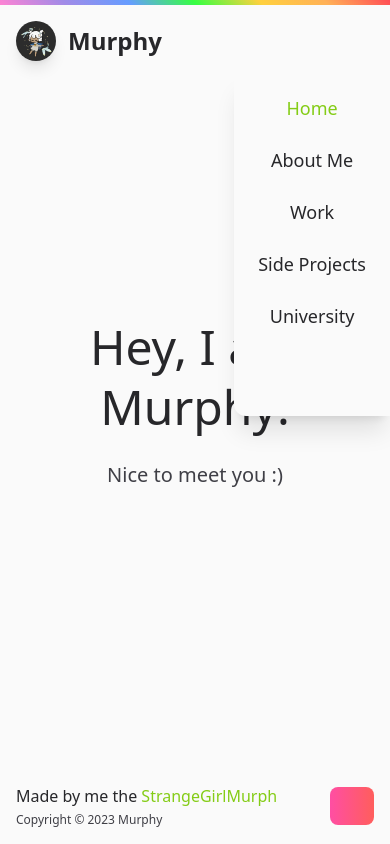
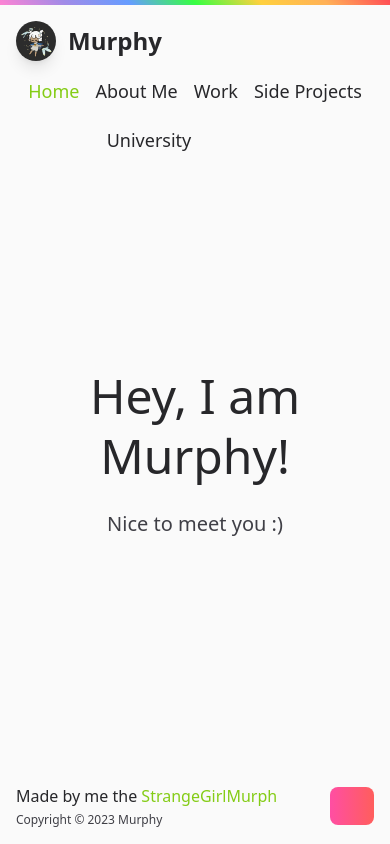
Before and after one commit to StrangeGirlMurph/murphy-in.space, a SvelteKit app: page / in a window 390 px wide. Both pictures are taken after a click on the button 358 px from the left and 41 px from the top of the page. Built offline with nearby package versions, Linux system fonts and the light colour scheme; some icons are missing.

Commit message:
try simple solution

```diff
--- a/src/components/Header.svelte
+++ b/src/components/Header.svelte
@@ -15,16 +15,11 @@
 	];
 
 	let menuOpen = false;
-
-	onMount(() => {
-		window.onresize = () => {
-			if (window.innerWidth >= 768) menuOpen = false;
-		};
-	});
 </script>
 
 <header class="w-full">
-	<nav class="flex flex-row justify-between">
+	<nav class="flex flex-col md:flex-row justify-between gap-4">
+		<div class="flex justify-between">
 			<div class="flex items-center gap-3 group min-w-fit">
 				<a href="https://ko-fi.com/murph" class="group-hover:animate-spin-slow">
 					<img src="/profile-25.png" alt="pfp" class="h-10 w-10 rounded-full shadow-lg" />
@@ -39,16 +34,12 @@
 			>
 				{#if menuOpen}
 					<MenuOpen class="h-8 w-8" />
-				<span class="fixed inset-0" />
 				{:else}
 					<Menu class="h-8 w-8" />
 				{/if}
 			</button>
-		<ul
-			class="md:flex flex-col md:flex-row items-center gap-4 justify-center {!menuOpen
-				? 'hidden'
-				: 'flex absolute background p-6 rounded-l-xl gap-6 shadow-xl top-[70px] right-0'}"
-		>
+		</div>
+		<ul class="md:flex flex-wrap items-center gap-4 justify-center {!menuOpen ? 'hidden' : 'flex'}">
 			{#each menus as menu}
 				<li>
 					<a
```
Lines whose indentation alone changed are shown as unchanged.
